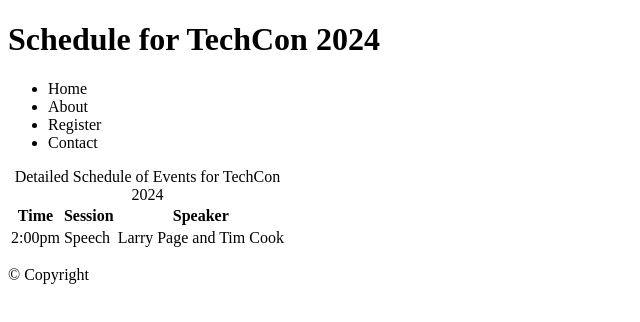
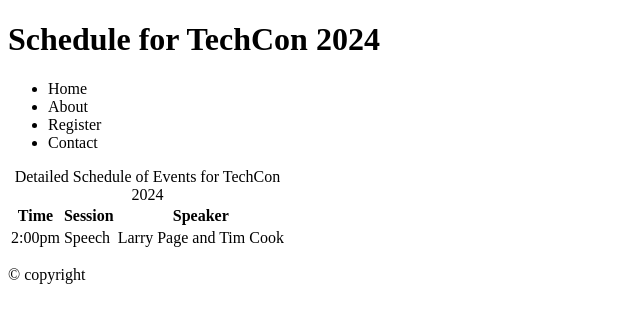
Before and after one commit to Elykplime/TechCon_HTML, a plain HTML site: page techcon_website/schedule.html in a window 1280 px wide. Shown: the full height of the page, 0-640 px from the left. Drawn offline with Linux system fonts and the light colour scheme.

```diff
--- a/techcon_website/schedule.html
+++ b/techcon_website/schedule.html
@@ -37,7 +37,7 @@
 
 
     <footer>
-        <p>&copy; Copyright</p>
+        <p>&copy; copyright</p>
     </footer>
 </body>
 
```
